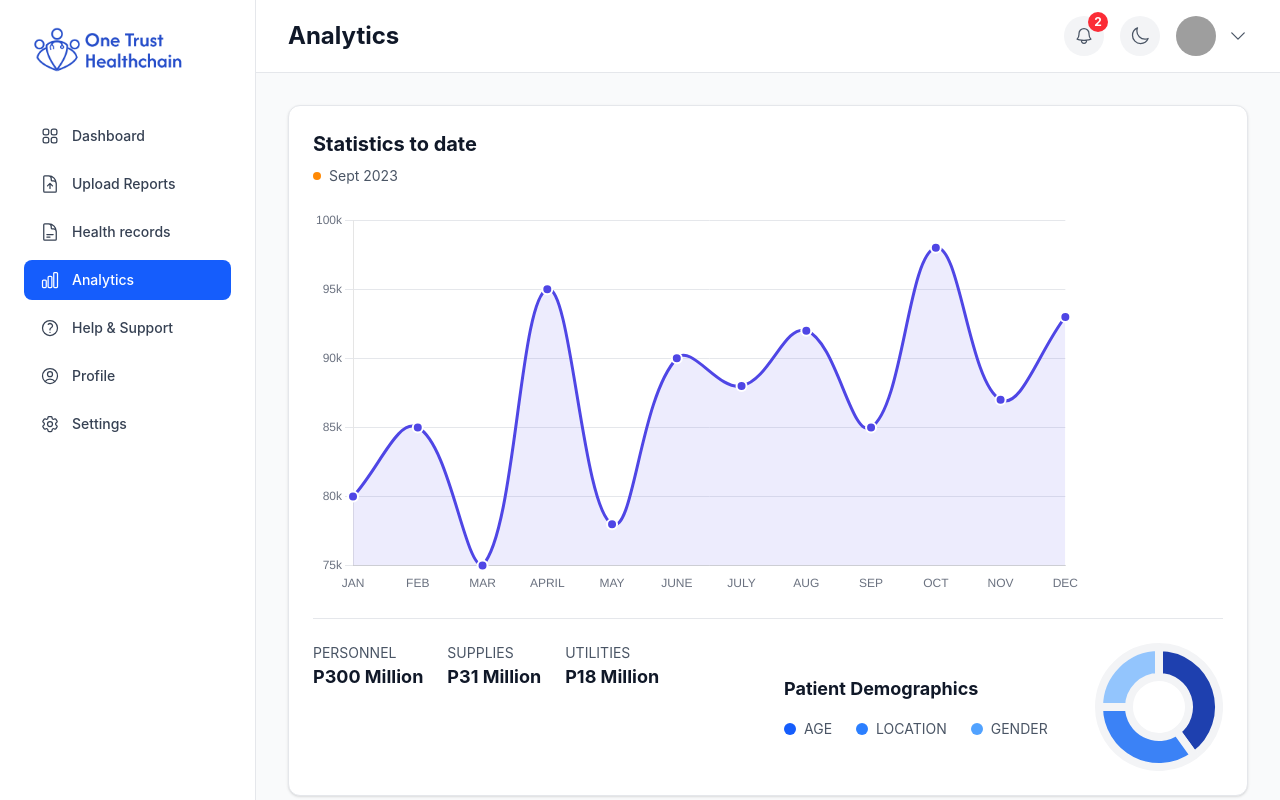
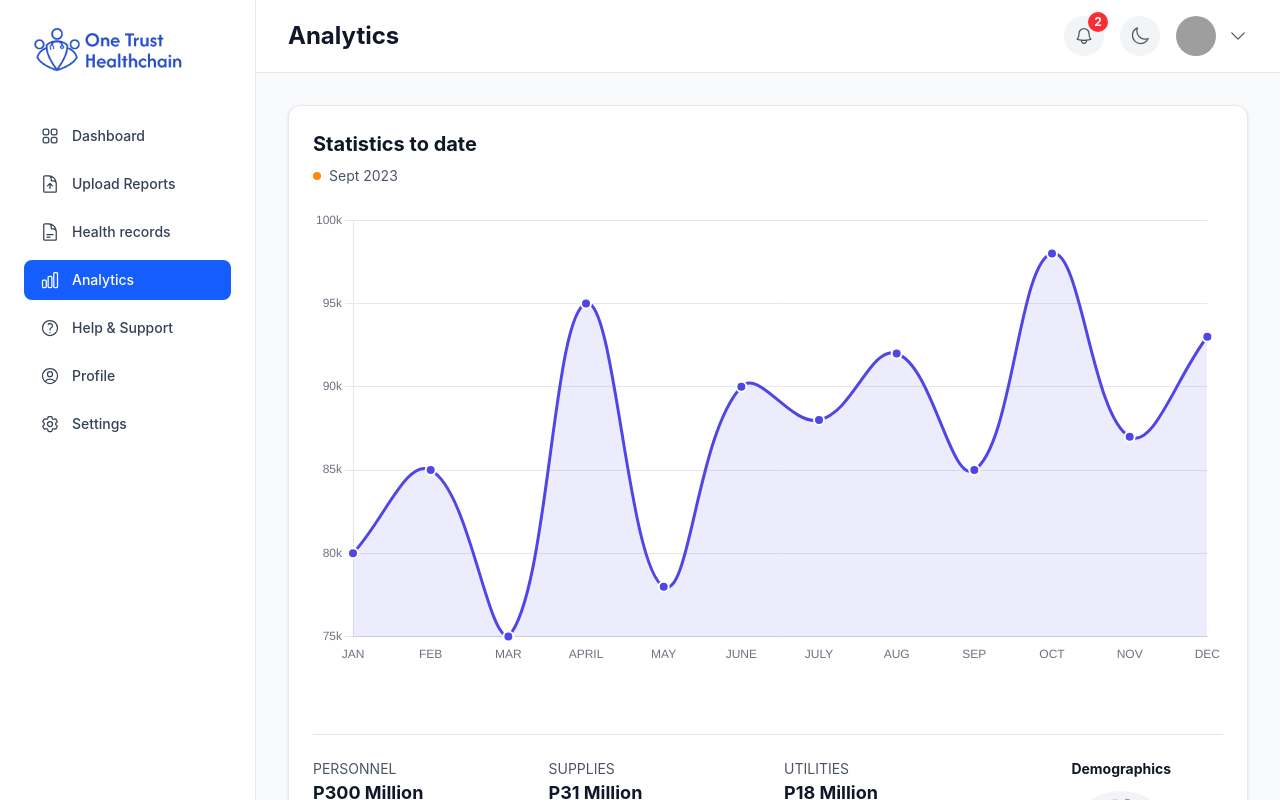
Before and after one commit to Ahsan034028/One-Trust-Health-Chain, a React (Vite) app in the folder FYP/: page /doctor/analytics in a window 1280 px wide. Shown: the top 800 px of the page. Built offline with nearby package versions, Linux system fonts and the light colour scheme; grey boxes are pictures that could not be loaded.

Commit message:
Increase chart height to 500px and ensure full width in Doctor Analytics

```diff
--- a/FYP/src/DoctorPortal/Analytics.jsx
+++ b/FYP/src/DoctorPortal/Analytics.jsx
@@ -237,8 +237,8 @@ export default function Analytics() {
         </div>
 
         {/* CONTENT */}
-        <div className="flex-1 overflow-y-auto p-8">
-          <div className="space-y-8">
+        <div className="flex-1 overflow-y-auto p-8 w-full">
+          <div className="space-y-8 w-full">
             {/* Statistics to Date */}
             <div className={`${darkMode ? 'bg-gray-800 border-gray-700' : 'bg-white border-gray-200'} border rounded-xl shadow-sm p-6`}>
               <div className="flex items-center justify-between mb-6">
@@ -252,14 +252,12 @@ export default function Analytics() {
               </div>
 
               {/* Line Chart */}
-              <div className="h-96 mb-6">
+              <div className="h-full min-h-96 mb-6" style={{ height: '500px' }}>
                 <Line data={lineChartData} options={chartOptions} />
               </div>
 
               {/* Legend and Patient Demographics */}
-              <div className="grid grid-cols-2 gap-8 pt-6 border-t" style={{ borderColor: darkMode ? '#4b5563' : '#e5e7eb' }}>
-                <div>
-                  <div className="flex gap-6">
+              <div className="grid grid-cols-4 gap-8 pt-6 border-t" style={{ borderColor: darkMode ? '#4b5563' : '#e5e7eb' }}>
                 <div>
                   <div className={`text-sm ${darkMode ? 'text-gray-400' : 'text-gray-600'}`}>PERSONNEL</div>
                   <div className={`text-lg font-bold ${darkMode ? 'text-gray-100' : 'text-gray-900'}`}>P300 Million</div>
@@ -272,31 +270,26 @@ export default function Analytics() {
                   <div className={`text-sm ${darkMode ? 'text-gray-400' : 'text-gray-600'}`}>UTILITIES</div>
                   <div className={`text-lg font-bold ${darkMode ? 'text-gray-100' : 'text-gray-900'}`}>P18 Million</div>
                 </div>
-                  </div>
-                </div>
 
                 {/* Patient Demographics Doughnut */}
-                <div className="flex items-center justify-between">
-                  <div>
-                    <h3 className={`text-lg font-bold mb-4 ${darkMode ? 'text-gray-100' : 'text-gray-900'}`}>Patient Demographics</h3>
-                    <div className="flex gap-6 text-sm">
+                <div className="flex flex-col items-center justify-start">
+                  <h3 className={`text-sm font-bold mb-3 ${darkMode ? 'text-gray-100' : 'text-gray-900'}`}>Demographics</h3>
+                  <div className="w-28 h-28 mb-3">
+                    <Doughnut data={doughnutChartData} options={doughnutOptions} />
+                  </div>
+                  <div className="flex flex-col gap-2 text-xs">
                     <div className="flex items-center gap-2">
-                        <span className="w-3 h-3 bg-blue-600 rounded-full"></span>
+                      <span className="w-2 h-2 bg-blue-600 rounded-full"></span>
                       <span className={darkMode ? 'text-gray-400' : 'text-gray-600'}>AGE</span>
                     </div>
                     <div className="flex items-center gap-2">
-                        <span className="w-3 h-3 bg-blue-500 rounded-full"></span>
+                      <span className="w-2 h-2 bg-blue-500 rounded-full"></span>
                       <span className={darkMode ? 'text-gray-400' : 'text-gray-600'}>LOCATION</span>
                     </div>
                     <div className="flex items-center gap-2">
-                        <span className="w-3 h-3 bg-blue-400 rounded-full"></span>
+                      <span className="w-2 h-2 bg-blue-400 rounded-full"></span>
                       <span className={darkMode ? 'text-gray-400' : 'text-gray-600'}>GENDER</span>
                     </div>
-                    </div>
-                  </div>
-
-                  <div className="w-32 h-32">
-                    <Doughnut data={doughnutChartData} options={doughnutOptions} />
                   </div>
                 </div>
               </div>
--- a/FYP/src/HospitalPortal/Analytics.jsx
+++ b/FYP/src/HospitalPortal/Analytics.jsx
@@ -163,7 +163,7 @@ export default function Analytics() {
             {/* Statistics Chart */}
             <div className={`${darkMode ? 'bg-gray-800 border-gray-700' : 'bg-white border-gray-200'} border rounded-xl p-6 shadow-sm`}>
               <h3 className={`font-semibold mb-4 ${darkMode ? 'text-gray-100' : 'text-gray-900'}`}>Statistics</h3>
-              <div className="h-80">
+              <div className="h-96">
                 <Bar data={statisticsData} options={chartOptions} />
               </div>
             </div>
```
Lines whose indentation alone changed are shown as unchanged.
